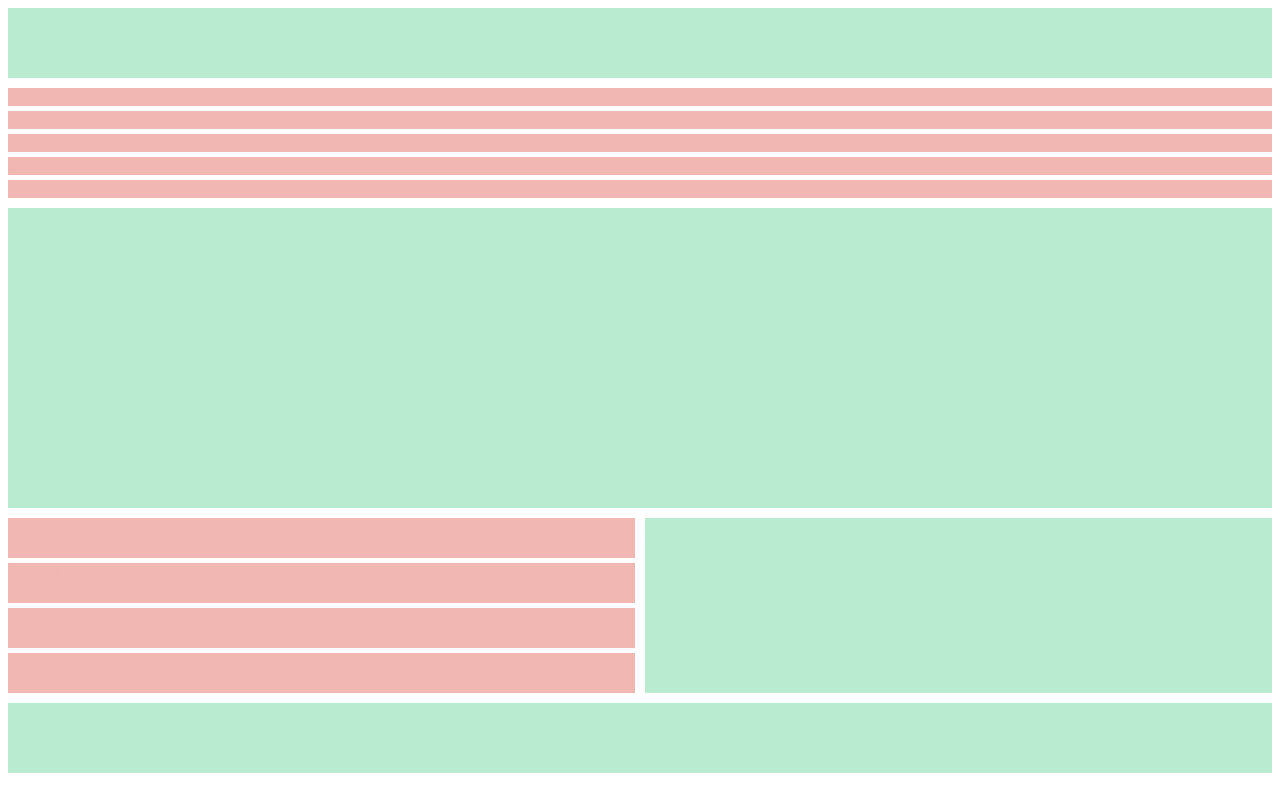
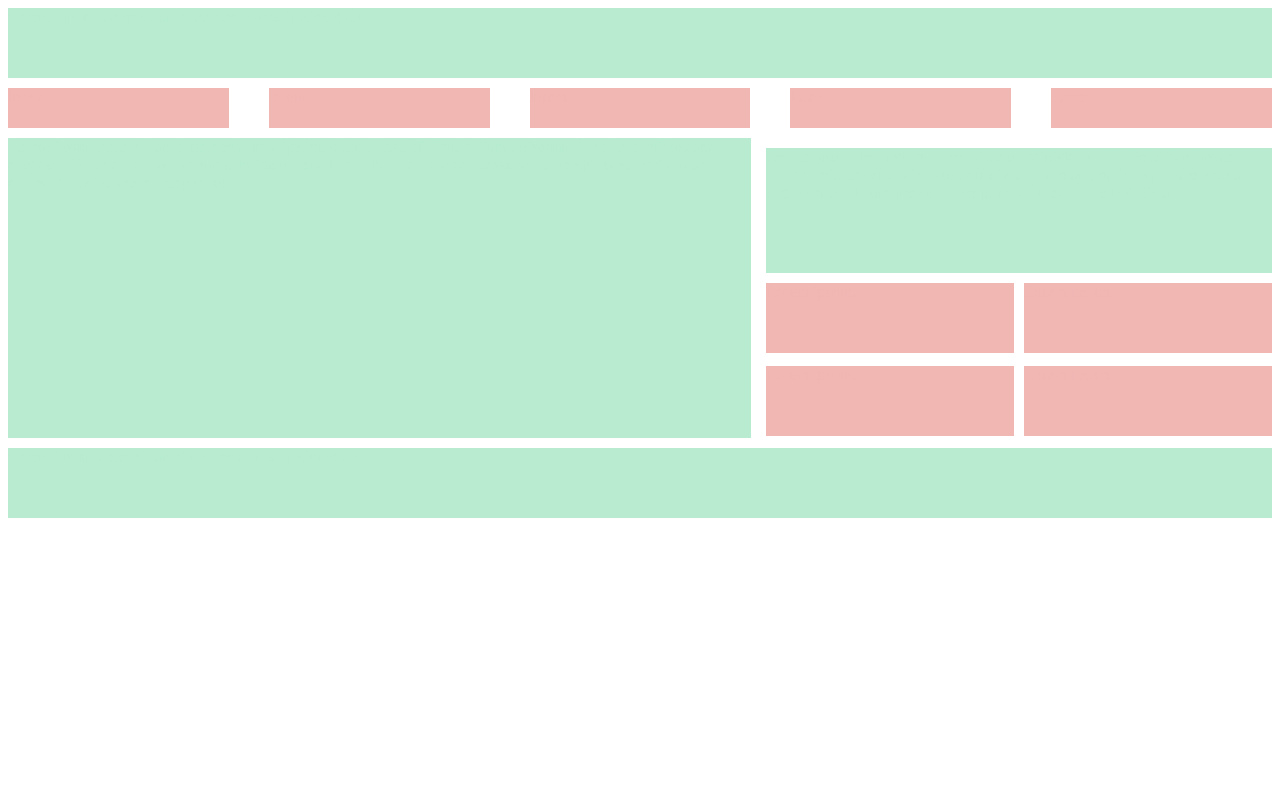
Before and after one commit to WSU-SoC-WEB2620-CU/web2620-assignment-3-arlacontreras, a website built with Vite: page src/index.html in a window 1280 px wide. Built offline with nearby package versions, Linux system fonts and the light colour scheme.

Commit message:
final submission

```diff
--- a/src/stylesheets/main.scss
+++ b/src/stylesheets/main.scss
@@ -62,8 +62,66 @@ footer {
   .footer {
     height: 70px;
   }
+  .melonGroup {
+    grid-template-columns: repeat(5, 1fr);
+    height: 40px;
+  }
+  // Aside Styling
+  .asideContainer {
+    display: grid;
+    grid-template-columns: repeat(5, 1fr);
+    gap: 10px;
+    margin-top: 10px;
+  }
+  .asideBoxes {
+    grid-column: span 3;
+    display: grid;
+    grid-template-columns: auto auto;
+    gap: 10px;
+  }
+  .aside,
+  .asideLast {
+    margin-bottom: 0;
+    height: 70px;
+  }
 }
 
 // Desktop 800px+
 @media all and (min-width: 800px) {
+  // Header
+  .melonGroup {
+    gap: 40px;
+  }
+  // Main Styling
+  .alignSides {
+    grid-template-columns: repeat(5, 1fr);
+  }
+  .alignSides > main {
+    grid-column: span 3;
+    margin-right: 15px;
+    margin-bottom: 10px;
+  }
+  // Aside Styling
+  .asideContainer {
+    grid-column: span 2;
+    display: grid;
+    grid-template-columns: auto;
+    gap: 5px;
+  }
+  .asideBoxes {
+    grid-column: span 3;
+    display: grid;
+    grid-template-columns: auto auto;
+    gap: 10px;
+  }
+  .asideBigBox {
+    order: -1;
+    grid-column: span 3;
+    height: 125px;
+  }
+  .aside,
+  .asideLast {
+    margin-bottom: 0;
+    height: 70px;
+  }
 }
```
